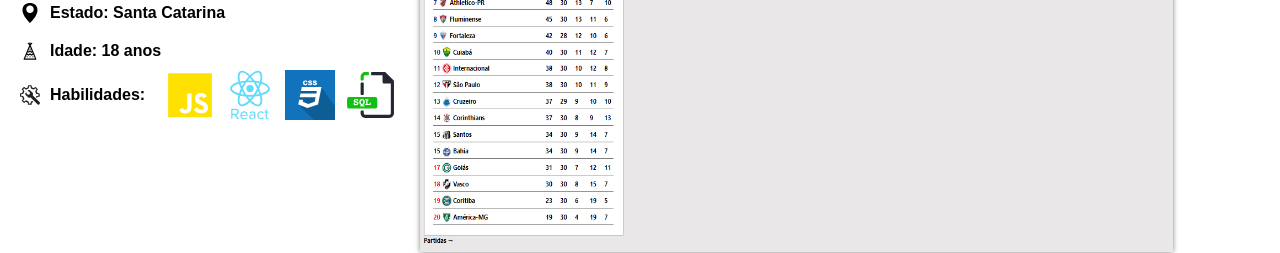
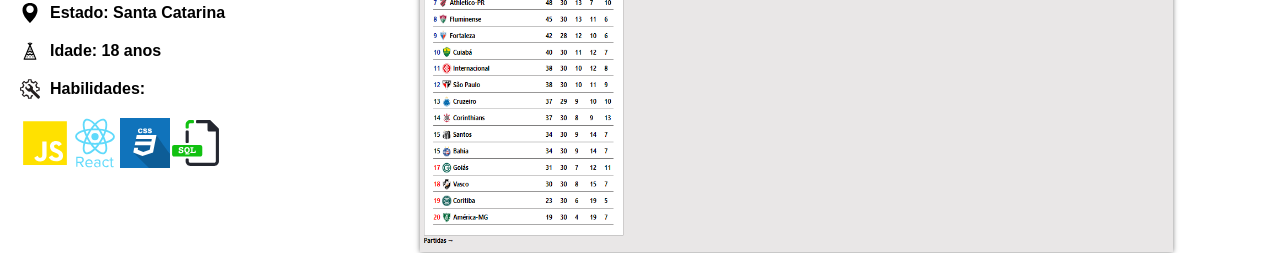
Before and after one commit to Thaiagou/Meu-Portfolio, a React (Vite) app: page / in a window 1280 px wide. Shown: the part 318-571 px from the top of the page. Built offline with nearby package versions, Linux system fonts and the light colour scheme.

Commit message:
feat: change flex directio

```diff
--- a/src/App.jsx
+++ b/src/App.jsx
@@ -72,20 +72,23 @@ function App() {
               width: "300px",
               gap: "10px",
               alignItems: "center",
+              flexWrap:'wrap'
             }}
           >
             <img src={Tools} style={{ width: "20px", height: "20px" }} />
             <h4>Habilidades: </h4>
+            <div style={{display:"flex"}}>
             <img src={Javascript} style={{ width: "50px", height: "50px" }} />
             <img src={React} style={{ width: "50px", height: "50px" }} />
             <img src={Css} style={{ width: "50px", height: "50px" }} />
             <img src={Sql} style={{ width: "50px", height: "50px" }} />
+            </div>
           </span>
         </div>
         <div className="featureContent">
           <h2>Último Projeto Criado</h2>
           <h4>Futebol App</h4>
-          <h5>Sistema feito com React e com um Banco de Dados criado por mim</h5>
+          <h5>Sistema feito com React e com um Banco de Dados criado por mim.</h5>
           <a href="https://futebol-app-gamma.vercel.app/" target="_blank">
             <div className="imageFeatureContent">
               <img src={Projeto} style={{ width: "753px", height: "399px" }} />
```
